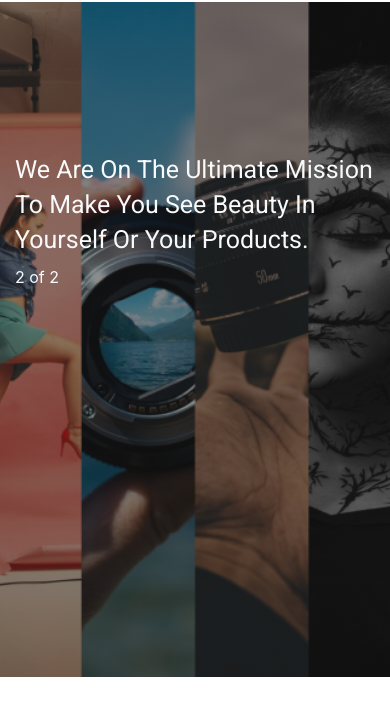
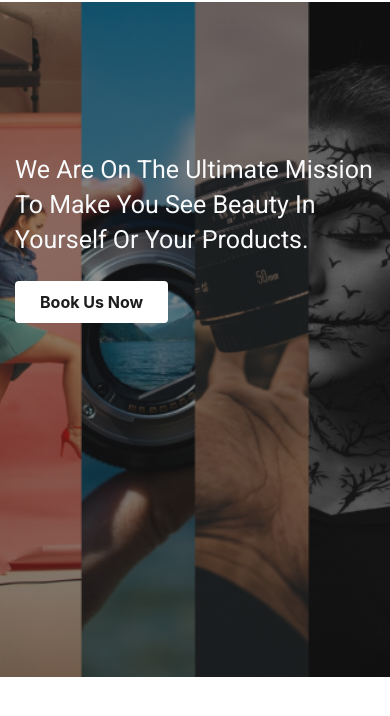
Before and after one commit to hngi/Team-B-JL-photography-1, a plain HTML site: page Index3.html in a window 390 px wide. Shown: the part 54-770 px from the top of the page. Drawn offline with nearby package versions, Linux system fonts and the light colour scheme.

Commit message:
hero responsiveness optimized

```diff
--- a/Index3.html
+++ b/Index3.html
@@ -62,12 +62,16 @@
 <section class="hero">
     <div class="container text-light">
         <div class="row">
-            <div class="col-md-5 col-lg-5 col-sm-12">
+            <div class="col-md-6 col-lg-6 col-sm-12">
                 <h1 class="hero-text"><strong>We Are On The Ultimate Mission To Make You See Beauty In Yourself Or Your Products.</strong> </h1>
             </div>
             <div class="col">
-                2 of 2
+
             </div>
+        </div>
+
+        <div>
+            <button class="btn mt-3 px-4 pt-2 pb-2">Book Us Now </button>
         </div>
 
     </div>
--- a/css/index3.css
+++ b/css/index3.css
@@ -32,6 +32,16 @@ header {
     line-height: 50px;
 }
 
+.btn {
+    background: white;
+    color: #1D1D1D;
+    font-weight: bold;
+}
+
+.btn :active {
+    border: none;
+}
+
 
 /* MEDIA QUERIES */
 
```
